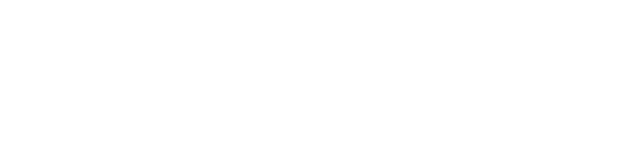
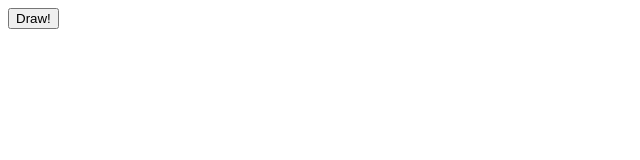
Before and after one commit to gsm1020/cards, a plain HTML site: page dawdad/index.html in a window 1280 px wide. Shown: the whole page, without its empty margins (0-640 px from the left). Drawn offline with Linux system fonts and the light colour scheme.

Commit message:
sffdawdad

```diff
--- a/dawdad/cards.js
+++ b/dawdad/cards.js
@@ -20,13 +20,13 @@ function shuffleDeck(array) {
 
 function drawCard() {
     var randomNum = number();
-
-    if (deck === null) {
+    var card = deck.splice(randomNum, 1);
+    if (deck.length === 0) {
         deck = chosenCards;
         shuffleDeck(deck);
         return console.log("cards shuffled, draw again.")
     } else {
-        chosenCards.push(deck.splice(randomNum, 1))
+        chosenCards.push(card);
         return console.log(chosenCards[0]);
     }
 }
--- a/dawdad/index.html
+++ b/dawdad/index.html
@@ -5,7 +5,7 @@
     <title>Document</title>
 </head>
 <body>
-
+<button type="submit" onclick="drawCard()">Draw!</button>
 
 <script src="cards.js"></script>
 </body>
```
